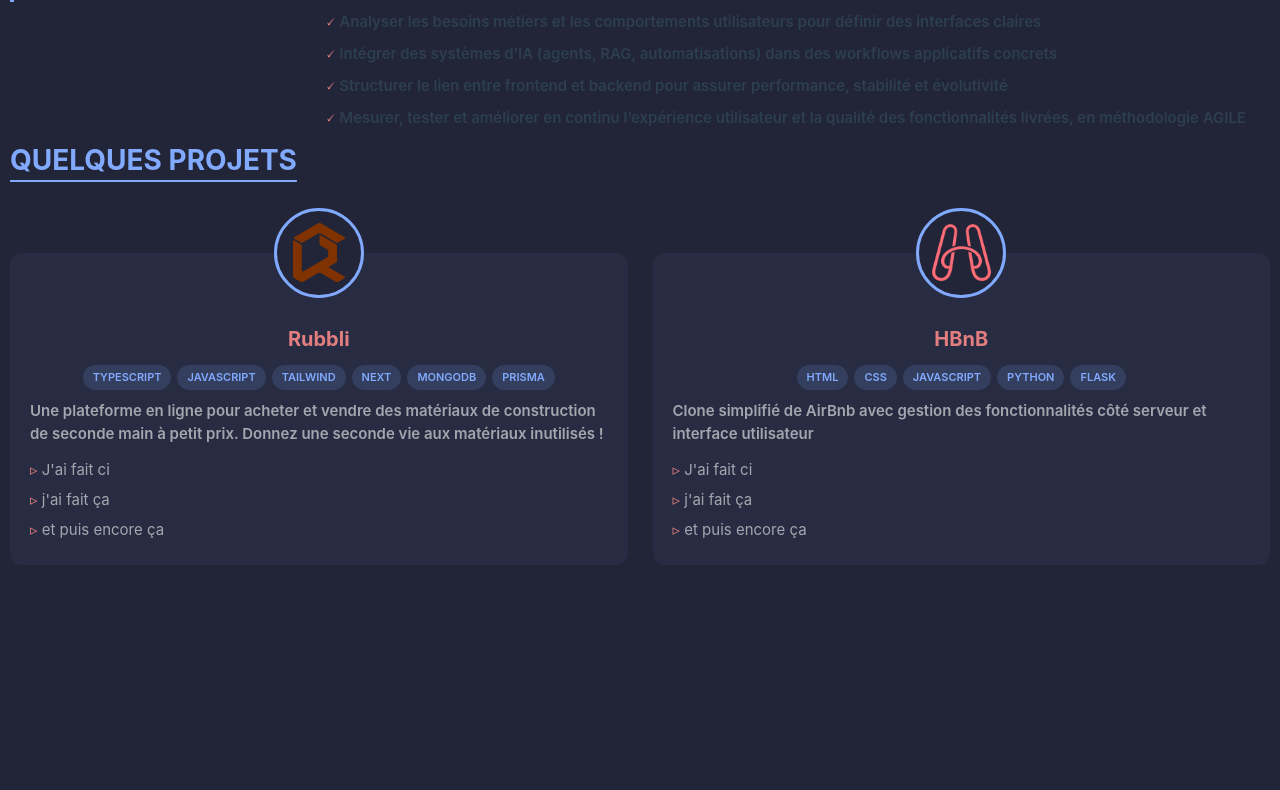
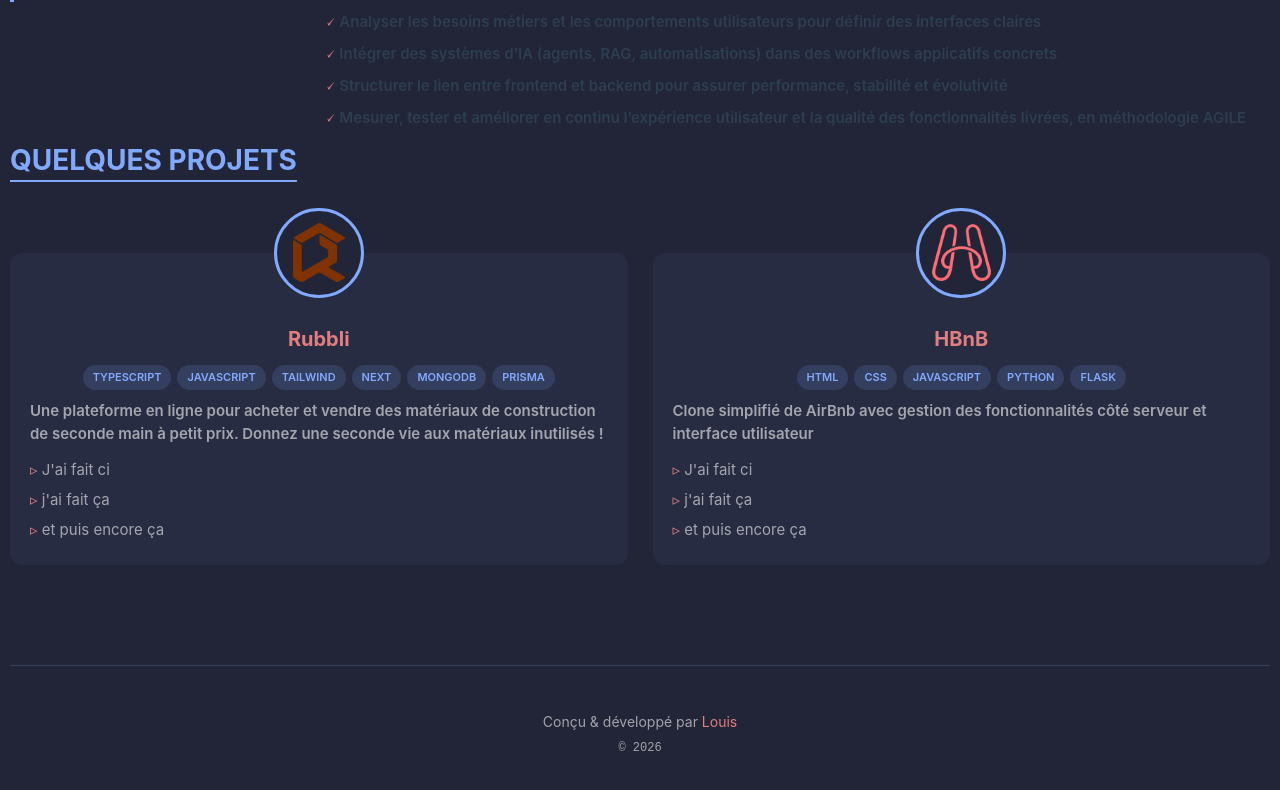
Before and after one commit to GenXwater/Portefolio, a Vue app: page / in a window 1280 px wide. Shown: the part 1442-2232 px from the top of the page. Before the commit the page ends 2017 px from the top, so only its background shows below. Built offline with nearby package versions, Linux system fonts and the light colour scheme.

Commit message:
feat: update PageHeader title and add Footer component

```diff
--- /dev/null
+++ b/src/components/Footer.vue
@@ -0,0 +1,30 @@
+<script setup>
+    const year = new Date().getFullYear();
+</script>
+
+<template>
+    <footer>
+        <p>Conçu & développé par <span class="text-highlight-2">Louis</span></p>
+        <p class="copyright">© {{ year }}</p>
+    </footer>
+</template>
+
+<style scoped>
+    footer {
+        margin-top: 100px;
+        padding: 40px 0;
+        text-align: center;
+        border-top: 1px solid color-mix(in srgb, var(--vt-c-custom-text-1) 20%, transparent);
+    }
+
+    footer p {
+        font-size: 14px;
+        color: var(--vt-c-text-dark-2);
+        margin: 5px 0;
+    }
+
+    .copyright {
+        font-size: 12px;
+        font-family: monospace;
+    }
+</style>
--- a/src/components/PageHeader.vue
+++ b/src/components/PageHeader.vue
@@ -3,7 +3,7 @@
 </script>
 
 <template>
-  <h1 class="text-highlight-1">Louis GENTY</h1>
+  <h1 class="text-highlight-1">Mon Portefolio</h1>
 </template>
 
 <style scoped>
--- a/src/pages/PortefolioMain.vue
+++ b/src/pages/PortefolioMain.vue
@@ -4,6 +4,7 @@
     import MesTechnos from '@/components/MesTechnos.vue';
     import MesXp from '@/components/MesXp.vue';
     import MesProjets from '@/components/MesProjets.vue';
+    import AppFooter from '@/components/Footer.vue';
 </script>
 
 <template>
@@ -13,6 +14,7 @@
     <MesTechnos />
     <MesXp />
     <MesProjets />
+    <AppFooter />
   </div>
 </template>
 
```
